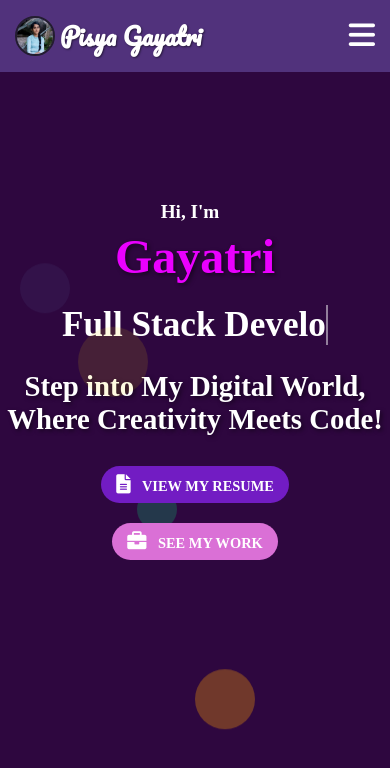
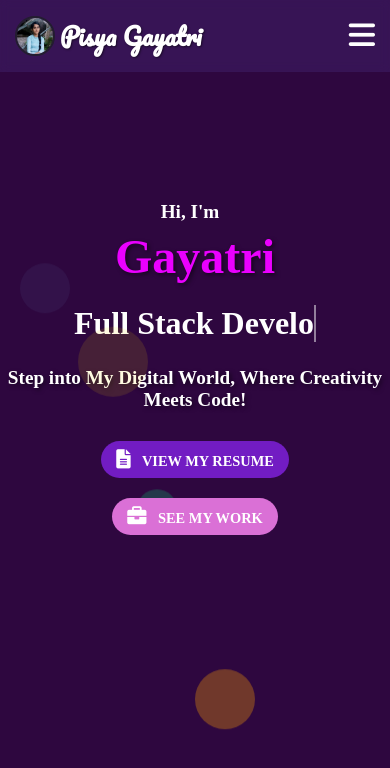
Before and after one commit to GayatriPisya/portfolio, an Angular app: page / in a window 390 px wide. Shown: the top 768 px of the page. Built offline with nearby package versions, Linux system fonts and the light colour scheme.

Commit message:
updated the navbar

```diff
--- a/src/app/home/home.component.css
+++ b/src/app/home/home.component.css
@@ -192,7 +192,7 @@ body {
   }
 
   .titles {
-    font-size: 2.5rem;
+    font-size: 2rem;
   }
 
   .btn-primary, .btn-secondary {
@@ -222,7 +222,7 @@ body {
   }
 
   .titles {
-    font-size: 2.2rem;
+    font-size: 2rem;
   }
 
   .btn-primary, .btn-secondary {
@@ -240,14 +240,14 @@ body {
 }
 @media (max-width: 768px) {
   .welcome-message {
-    font-size: 0.9rem; /* Smaller font size for mobile */
+    font-size: 0.6rem; /* Smaller font size for mobile */
     margin-top: 10px;
   }
 }
 
 @media (max-width: 480px) {
   .welcome-message {
-    font-size: 0.9rem; /* Even smaller for extra small screens */
+    font-size: 0.6rem; /* Even smaller for extra small screens */
     margin-top: 5px;
   }
 }
--- a/src/app/navbar/navbar.component.css
+++ b/src/app/navbar/navbar.component.css
@@ -4,7 +4,7 @@
     justify-content: space-between;
     align-items: center;
     padding: 15px;
-    background: rgba(90, 62, 141, 0.8); /* Semi-transparent background */
+    background: rgba(72, 45, 123, 0.366); /* Semi-transparent background */
     backdrop-filter: blur(5px); /* Blur effect */
     position: fixed;
     width: 100%;
--- a/src/app/navbar/navbar.component.html
+++ b/src/app/navbar/navbar.component.html
@@ -9,11 +9,9 @@
   </div>
 
   <ul class="navbar-links" [class.active]="isMenuOpen">
-    <ul class="navbar-links" id="navbar-links">
-      <li><a href="#about"><i class="fas fa-user-circle"></i> About</a></li>
-      <li><a href="#skills"><i class="fas fa-chart-bar"></i> Skills</a></li>
-      <li><a href="#projects"><i class="fas fa-folder-open"></i> Projects</a></li>
-      <li><a href="#contact"><i class="fas fa-envelope-open"></i> Contact</a></li>
-    </ul>
+    <li><a href="#about"><i class="fas fa-user-circle"></i> About</a></li>
+    <li><a href="#skills"><i class="fas fa-chart-bar"></i> Skills</a></li>
+    <li><a href="#projects"><i class="fas fa-folder-open"></i> Projects</a></li>
+    <li><a href="#contact"><i class="fas fa-envelope-open"></i> Contact</a></li>
   </ul>
 </nav>
--- a/src/app/navbar/navbar.component.ts
+++ b/src/app/navbar/navbar.component.ts
@@ -6,10 +6,8 @@ import { Component } from '@angular/core';
   styleUrls: ['./navbar.component.css']
 })
 export class NavbarComponent {
-  // Property to track the state of the mobile menu
   isMenuOpen: boolean = false;
 
-  // Method to toggle the mobile menu
   toggleMenu(): void {
     this.isMenuOpen = !this.isMenuOpen;
   }
```
